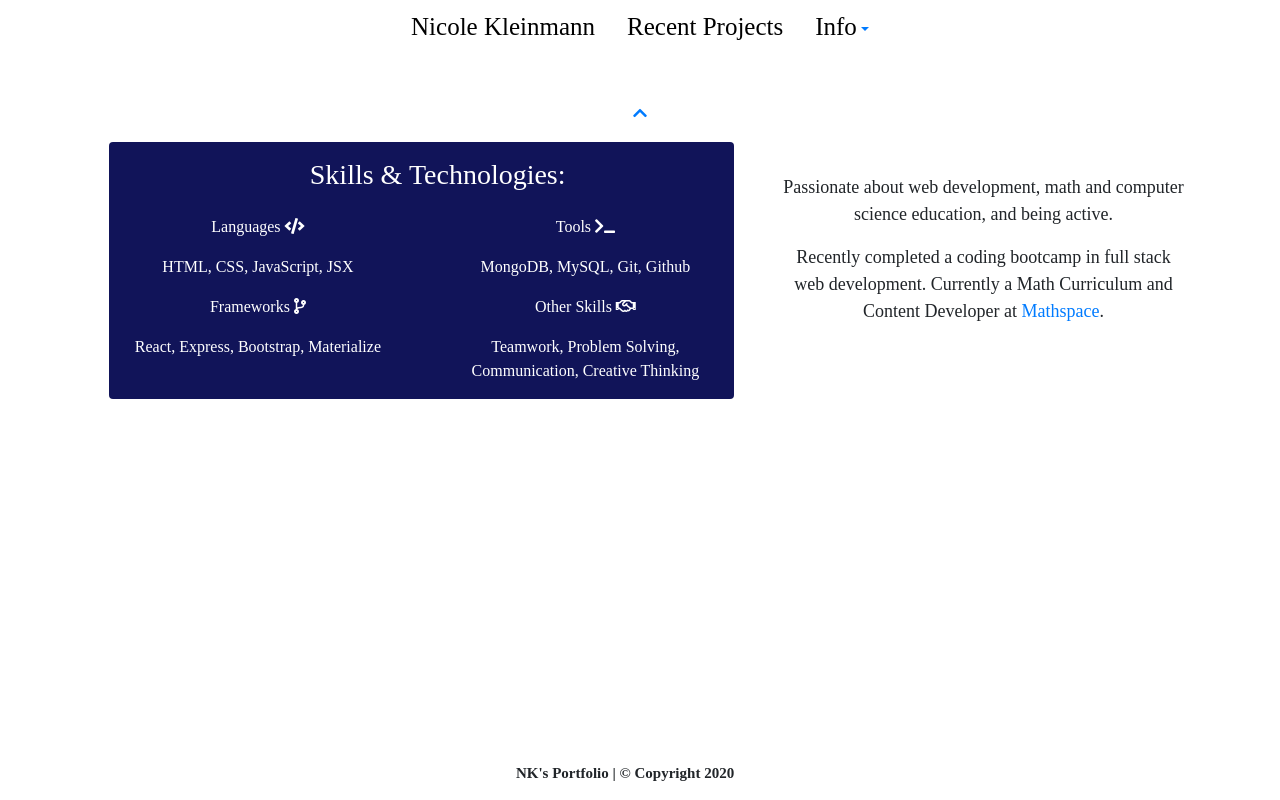
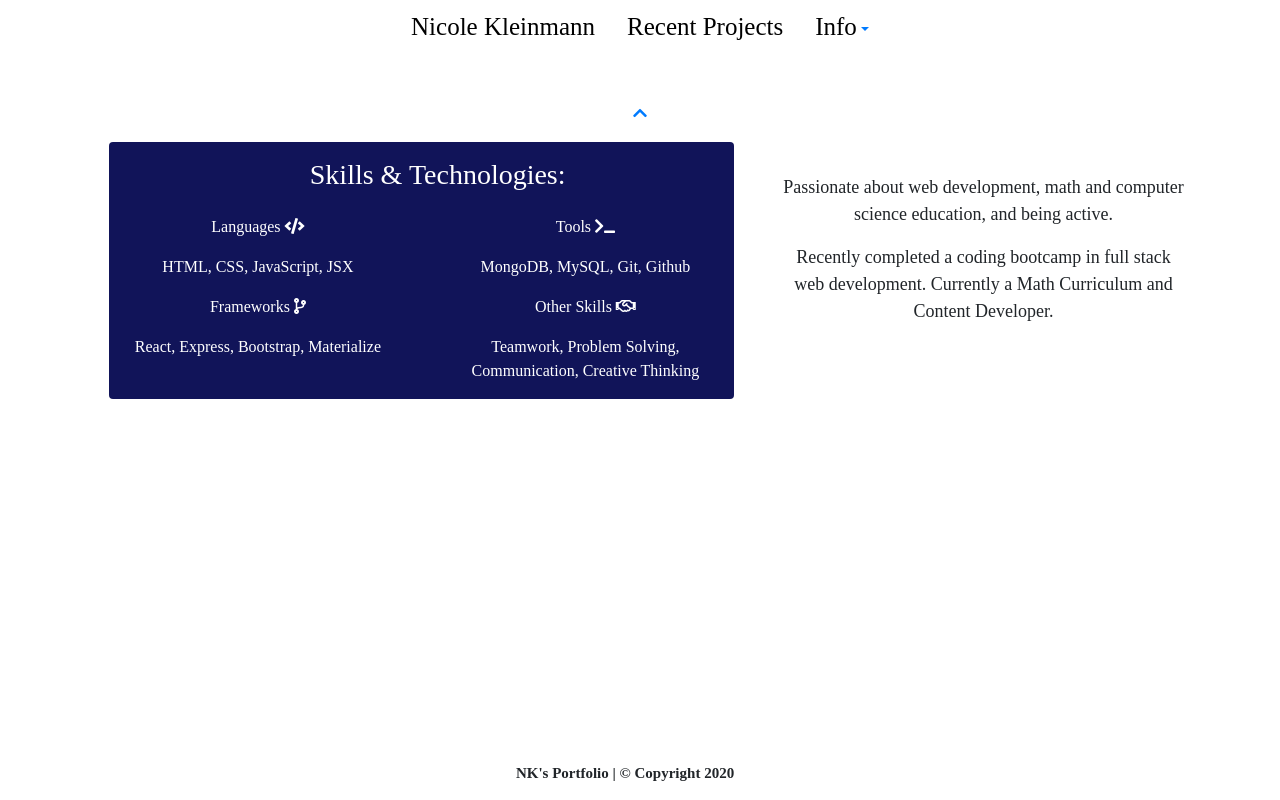
Before and after one commit to nkleinmann/NKportfolio, a React (Create React App) app: page /about in a window 1280 px wide. Built offline with nearby package versions, Linux system fonts and the light colour scheme; a web font is replaced by a local one.

Commit message:
updated about me

```diff
--- a/src/views/about.jsx
+++ b/src/views/about.jsx
@@ -19,7 +19,7 @@ function About() {
                     <p>
                         Passionate about web development, math and computer science education, and being active.
                     </p>
-                    <p>Recently completed a coding bootcamp in full stack web development. Currently a Math Curriculum and Content Developer at <a href="https://mathspace.co/us" target="_blank" rel="noreferrer">Mathspace</a>.
+                    <p>Recently completed a coding bootcamp in full stack web development. Currently a Math Curriculum and Content Developer.
                     </p>
                 </Col>
             </Row>
--- a/src/views/home.jsx
+++ b/src/views/home.jsx
@@ -26,7 +26,7 @@ class Home extends React.Component {
 
                         {/* Resources: https://www.npmjs.com/package/react-typical, https://www.producthunt.com/posts/react-typical */}
                         <Typical
-                            steps={['Full Stack Developer', 2000, 'Math Content and Curriculum Developer', 2000, 'Runner and Outdoor Enthusiast', 2000]}
+                            steps={['Full Stack Developer', 2000, 'Math Curriculum and Content Developer', 2000, 'Runner and Outdoor Enthusiast', 2000]}
                             loop={3}
                             wrapper="p"
                             className="text-center typingText"
```
